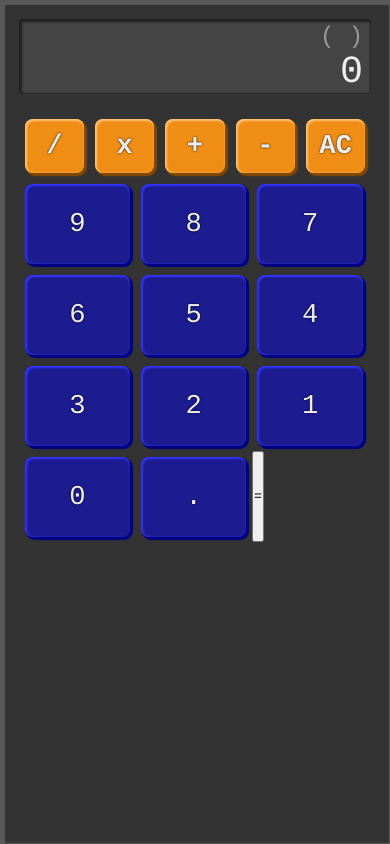
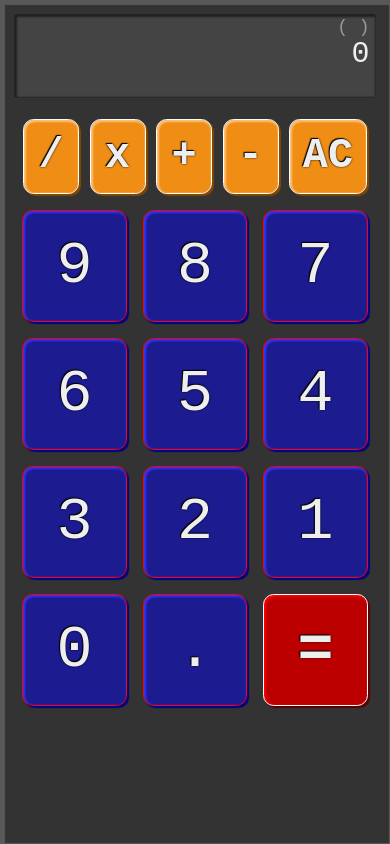
Before and after one commit to broadsword-MO/React-apps, a React (Create React App) app: page / in a window 390 px wide. Built offline with nearby package versions, Linux system fonts and the light colour scheme.

Commit message:
Cleaned up the code, add more @media query styling

```diff
--- a/src/index.css
+++ b/src/index.css
@@ -3,7 +3,7 @@
     --calc: #333;
     --display: #444;
     --numbers: #1c1c90;
-    --equals: #bc0000;
+    --equalButton: #bc0000;
     --text: #eee;
     --ops: #ef8d14;
 }
@@ -12,7 +12,9 @@
     margin: 0;
     padding: 0;
     box-sizing: border-box;
-    font-family: Courier, monospace;
+    font-family: monospace;
+    font-size: min(max(6px, 1.5vh), 12px);
+    /* outline: 1px solid red;  */ /* For debugging purposes */
 }
 
 body {
@@ -27,27 +29,26 @@ body {
 }
 
 .calculator {
+    /* Mobile first */
     width: 100vw;
     height: 100vh;
     background-color: var(--calc);
     padding: 1.2em;
-    /* margin: 1em; */
-    /* overflow: hidden; */
     box-shadow: 0 0 30px 10px rgba(0, 0, 0, 0.3),
         3px 3px 1px 3px rgb(26, 26, 26), 2px 2px 1px 3px inset rgb(89, 89, 89);
 }
 
 .display {
-    overflow-y: auto;
+    min-height: 7rem;
+    font-size: 2.5rem;
+    text-align: right;
+    padding: 0.1em 0.2em;
+    margin-bottom: 0.5em;
+    border-radius: 0.2rem;
+    overflow-wrap: break-word; /* Keeps all the numbers visible */
     color: var(--text);
     background-color: var(--display);
-    text-align: right;
-    padding: 0.1em 0.2em 0 0;
-    margin-bottom: 0.5em;
-    border-radius: 0.2rem;
-    font-size: 2.4rem;
     box-shadow: 1px 1px 2px 2px inset #212121;
-    /* font-weight: bold; */
 }
 
 .preview {
@@ -55,45 +56,53 @@ body {
     color: #999;
 }
 
-/* Hide the 'display's' horizontal scrollbar (except Firefox) */
-/* .display::-webkit-scrollbar {
-    display: none;
-} */
+.numPad {
+    height: auto;
+}
 
 .opButton,
 .numButton,
-.equals {
-    height: 5rem;
-    /* width: 4rem; */
+.equalButton {
     appearance: none;
     border: none;
-    /* outline: none; */
-    font-size: 1.7rem;
     color: var(--text);
-    text-shadow: 0 0 2px #000;
-    padding: 0.3em;
-    margin: 0.2em;
-    border-radius: 0.5rem;
+    text-shadow: 0px 0px 2px #000, -1px -1px 1px #000;
+    border-radius: 0.8rem;
     cursor: pointer;
     transition: 0.1s;
+    margin: 0.15em;
+}
+
+.opButton,
+.equalButton {
+    outline: 1px solid white;
+}
+
+.numButton,
+.equalButton {
+    font-size: 5rem;
+    flex: 1 1 25%;
+    padding: 0.35em;
 }
 
 .opButton:hover,
 .numButton:hover,
-.equals:hover {
+.equalButton:hover {
     opacity: 0.8;
 }
 
 .operators {
     display: flex;
+    margin: 0 0.3em 0.2em 0.3em;
 }
 
 .opButton {
-    height: 3.4rem;
-    flex: 1 1 0%;
+    font-size: 3.5rem;
+    font-weight: 900;
+    padding: 0.3em;
+    flex: 20%;
     background-color: var(--ops);
     box-shadow: 2px 2px 1px 1px #824700, 1px 1px 2px 1px inset #ffc278;
-    font-weight: 900;
 }
 
 .numbers {
@@ -102,32 +111,47 @@ body {
 }
 
 .numButton {
-    flex: 1 1 25%;
-    max-width: 30%;
+    /* height: 9rem; */
+    outline: 1px solid red;
     background-color: var(--numbers);
     box-shadow: 2px 2px 1px 1px #000083, 1px 1px 2px 1px inset #3434ff;
 }
 
-.equals {
-    flex: 1 1 25%;
-    max-width: 30%;
+.equalButton {
     font-weight: 900;
-    background-color: var(--equals);
+    background-color: var(--equalButton);
     box-shadow: 2px 2px 1px 1px #580000, 1px 1px 2px 1px inset #ff0000;
 }
 
-/* Keypress animation */
-button:active {
+/* Button press animation */
+.opButton:active,
+.numButton:active,
+.equalButton:active {
     opacity: 1;
     box-shadow: none;
     transform: translateX(1px) translateY(1px);
 }
 
 /* Media queries */
-@media only screen and (min-width: 400px) {
+@media only screen and (min-width: 450px) {
     .calculator {
-        width: 20rem;
+        margin: 1em;
+        max-width: 30rem;
         height: auto;
         border-radius: 1.2rem;
     }
+
+    .opButton {
+        font-size: 3rem;
+        padding: 0.3em;
+        /* margin-bottom: 0.2em; */
+        /* flex: 1 1 20%; */
+    }
+
+    .numButton,
+    .equalButton {
+        font-size: 4rem;
+        padding: 0.4em;
+        /* flex: 1 1 25%; */
+    }
 }
```
